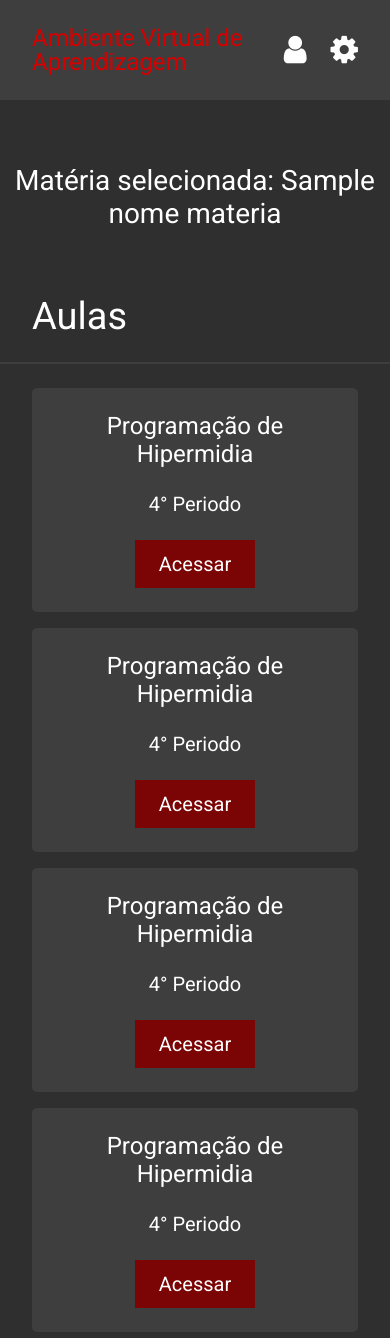
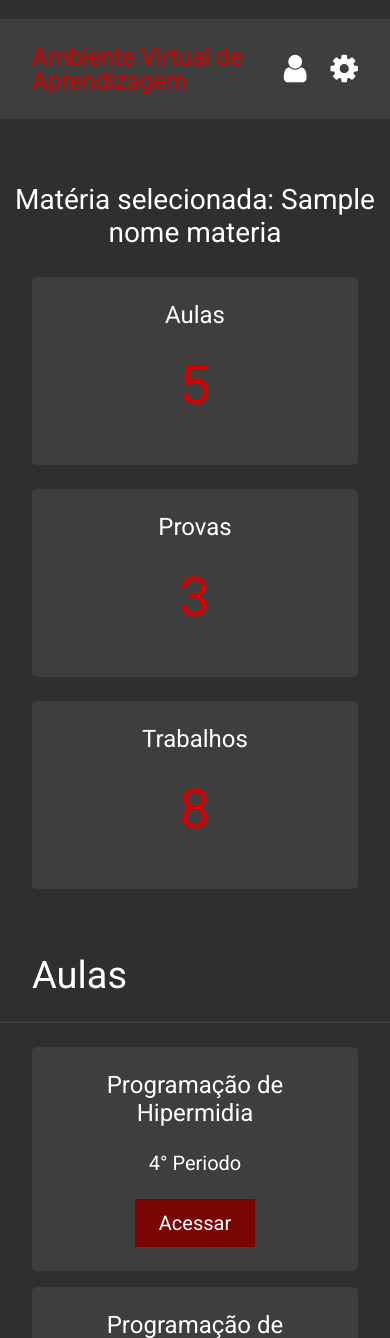
Before and after one commit to UniversidadeDeVassouras/labprogint-2020.2-ViniciusAlmeida-t2, a Flask app: template application/view/templates/materias.html in a window 390 px wide. Shown: the top 1338 px of the page. Run offline with Flask 2, Linux system fonts and the light colour scheme; the template is opened without the code that fills it: most values are stand-ins (such as "Sample title", 1, 10 or a date in 2020).

Commit message:
alterado visual pagina de materias, e corrigido alguns bugs de responsividade, alem de iniciado a producao das aulas e trabalho/prova de cada disciplina

```diff
--- a/application/model/dao/aulaDAO.py
+++ b/application/model/dao/aulaDAO.py
@@ -0,0 +1,5 @@
+from flask import current_app
+
+from application.model.entity.Aula import Aula
+from application.model.entity.Disciplina import Disciplina
+from application.model.entity.Prova import Prova
--- a/application/model/dao/disciplinaDAO.py
+++ b/application/model/dao/disciplinaDAO.py
@@ -9,7 +9,7 @@ from application.model.entity.Prova import Prova
 class disciplinaDAO:
     def __init__(self):
        self._lista_disciplina = []
-       self._lista_disciplina.append(Disciplina(1, "Laboratorio de Interface do Usuario", "4º Periodo"))
+       self._lista_disciplina.append(Disciplina(1, "Laboratorio de Interface com o Usuario", "4º Periodo"))
        self._lista_disciplina.append(Disciplina(2, "Sistemas Operacionais", "4º Periodo"))
        self._lista_disciplina.append(Disciplina(3, "Modelagem de Banco de Dados", "4º Periodo"))
        self._lista_disciplina.append(Disciplina(4, "Gestão Ambiental e Desenvolvimento Sustentável", "4º Periodo"))
--- a/application/model/dao/provaDAO.py
+++ b/application/model/dao/provaDAO.py
@@ -0,0 +1,5 @@
+from flask import current_app
+
+from application.model.entity.Aula import Aula
+from application.model.entity.Disciplina import Disciplina
+from application.model.entity.Prova import Prova
--- a/application/view/static/assets/css/main.css
+++ b/application/view/static/assets/css/main.css
@@ -6,6 +6,7 @@
     --primary: #3E3E3E;
     --secondary: #7B0404;
     --color-logo: #D70000;
+    --color-button: #4a0101;
 }
 
 body {
@@ -111,9 +112,58 @@ body {
     font-size: 20px;
 }
 
+.card-sections .card-list .card-item .card-button:hover {
+    background-color: var(--color-button);
+}
+
+.card-item-initial {
+    border-radius: 2%;
+}
+
+.card-sections-initial .card-heading-initial {
+    font-size: 38px;
+    padding: 0 32px;
+    border-bottom: 2px solid var(--primary);
+    padding-bottom: 24px;
+    margin-bottom: 24px;
+    margin-top: 64px;
+}
+
+.card-sections-initial {
+    max-width: 800px;
+    margin: auto;
+}
+
+.card-sections-initial .card-list-initial {
+    display: flex;
+    flex-flow: row wrap;
+    gap: 24px;
+    padding: 0 32px;
+}
+
+.card-sections-initial .card-list-initial .card-item-initial {
+    background-color: var(--primary);
+    padding: 24px;
+    width: 100%;
+    text-align: center;
+}
+
+.card-sections-initial .card-list-initial .card-item-initial .card-title-task {
+    font-size: 24px;
+}
+
+.card-sections-initial .card-list-initial .card-item-initial .card-quantitity {
+    font-size: 55px;
+    margin: 24px 0;
+    color: var(--color-logo);
+}
+
 @media screen and (min-width: 768px) {
     .card-sections .card-list .card-item {
         width: calc((100% / 2) - 16px);
+    }
+    .card-sections-initial .card-list-initial .card-item-initial {
+        width: calc((100% / 3) - 16px);
     }
 }
 
@@ -128,7 +178,10 @@ body {
         display: block;
     }
     .card-sections .card-list .card-item {
-        width: calc((100% / 4) - 16px);
+        width: calc((100% / 3) - 16px);
+    }
+    .card-sections-initial .card-list-initial .card-item-initial {
+        width: calc((100% / 3) - 16px);
     }
     .header {
         margin: auto;
@@ -138,7 +191,10 @@ body {
 
 @media screen and (min-width: 1440px) {
     .card-sections .card-list .card-item {
-        width: calc((100% / 4) - 16px);
+        width: calc((100% / 6) - 16px);
+    }
+    .card-sections-initial .card-list-initial .card-item-initial {
+        width: calc((100% / 3) - 16px);
     }
     .header {
         margin: auto;
--- a/application/view/templates/index.html
+++ b/application/view/templates/index.html
@@ -9,7 +9,6 @@
     <link rel="preconnect" href="https://fonts.gstatic.com">
     <link href="https://fonts.googleapis.com/css2?family=Roboto:wght@300;400;500;700&display=swap" rel="stylesheet">
     <link rel="stylesheet" href="https://cdnjs.cloudflare.com/ajax/libs/font-awesome/4.7.0/css/font-awesome.css" integrity="sha512-5A8nwdMOWrSz20fDsjczgUidUBR8liPYU+WymTZP1lmY9G6Oc7HlZv156XqnsgNUzTyMefFTcsFH/tnJE/+xBg==" crossorigin="anonymous" />
-
     <link rel="stylesheet" href="{{url_for('static', filename = 'assets/css/main.css')}}">
 </head>
 
--- a/application/view/templates/materias.html
+++ b/application/view/templates/materias.html
@@ -1,10 +1,10 @@
 <!DOCTYPE html>
-<html lang="en">
+<html lang="pt-br">
 
 <head>
     <meta charset="UTF-8">
     <meta name="viewport" content="width=device-width, initial-scale=1.0">
-    <title>Document</title>
+    <title>Materia</title>
 
     <link rel="preconnect" href="https://fonts.gstatic.com">
     <link href="https://fonts.googleapis.com/css2?family=Roboto:wght@300;400;500;700&display=swap" rel="stylesheet">
@@ -14,6 +14,7 @@
 </head>
 
 <body>
+    <br>
     <header class="header">
         <h1 class="header-logo">
             Ambiente Virtual de Aprendizagem
@@ -27,7 +28,23 @@
     </header>
 
     <div class="page-heading">
-        Matéria selecionada: {{nomeMateria}}
+        <p>Matéria selecionada: {{nomeMateria}}</p>
+    </div>
+    <div class="card-sections-initial">
+        <div class="card-list-initial">
+            <div class="card-item-initial">
+                <div class="card-title-task">Aulas</div>
+                <div class="card-quantitity">5</div>
+            </div>
+            <div class="card-item-initial">
+                <div class="card-title-task">Provas</div>
+                <div class="card-quantitity">3</div>
+            </div>
+            <div class="card-item-initial">
+                <div class="card-title-task">Trabalhos</div>
+                <div class="card-quantitity">8</div>
+            </div>
+        </div>
     </div>
 
     <div class="card-sections">
```
